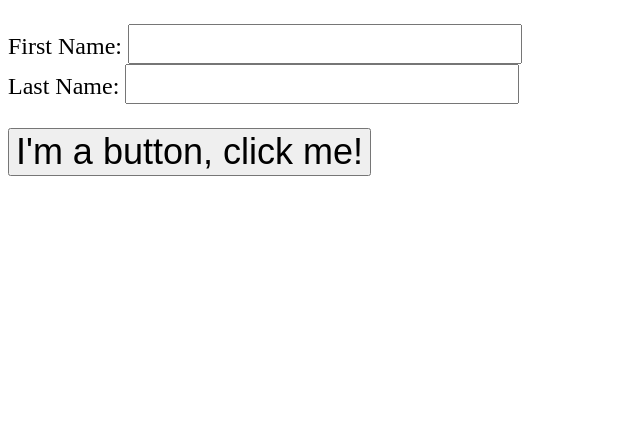
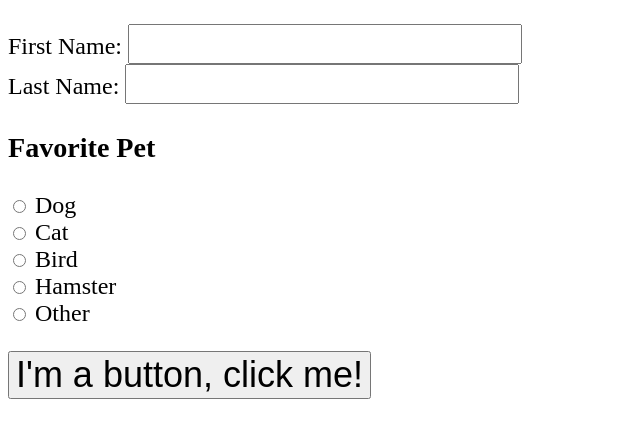
Before and after one commit to GeorgeEllis123/First-JS, a plain HTML site: page index.html in a window 1280 px wide. Shown: the whole page, without its empty margins (0-640 px from the left). Drawn offline with Linux system fonts and the light colour scheme.

Commit message:
added radio

```diff
--- a/index.html
+++ b/index.html
@@ -1,7 +1,7 @@
 <!DOCTYPE html>
 <html>
   <head>
-    <title>Javascript Demo</title>
+    <title>More Javascript</title>
     <meta charset="utf-8"></meta>
     <script defer src="myScript.js"></script>
     <style>
@@ -23,6 +23,20 @@
         <br />
         <label for='lname'>Last Name:</label>
         <input id='lname' name='lname' type='text' />
+
+        <h3>Favorite Pet</h3>
+
+        <input type="radio" id="dog" name="pet" value="dog">
+        <label for="dog">Dog</label><br />
+        <input type="radio" id="cat" name="pet" value="cat">
+        <label for="cat">Cat</label><br />
+        <input type="radio" id="bird" name="pet" value="bird">
+        <label for="bird">Bird</label><br />
+        <input type="radio" id="hamster" name="pet" value="hamster">
+        <label for="hamster">Hamster</label><br />
+        <input type="radio" id="other" name="pet" value="other">
+        <label for="other">Other</label>
+
       </p>
       <button onclick='myClick()'>I'm a button, click me!</button>
     </div>
```
